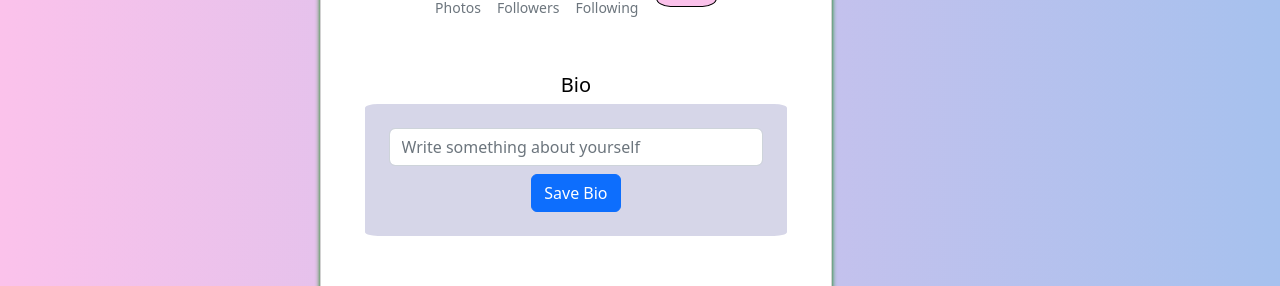
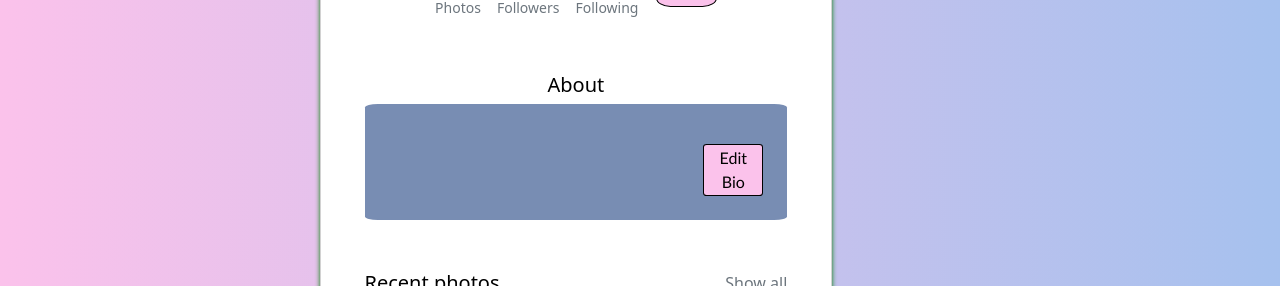
Before and after one commit to ryanhood10/SocialMediaApp, a React (Create React App) app in the folder client/: page /#/Profile in a window 1280 px wide. Shown: the part 403-689 px from the top of the page. Built offline with nearby package versions, Linux system fonts and the light colour scheme.

Commit message:
more dinamic bio and better design

```diff
--- a/client/src/assets/profile.css
+++ b/client/src/assets/profile.css
@@ -49,7 +49,7 @@
 } */
 
 .fifthRow {
-    background-color: rgba(44, 44, 137, 0.193);
+    background-color: rgba(45, 77, 136, 0.641);
     border-radius: 3%;
 }
 
@@ -93,3 +93,17 @@
 .followBtn:hover {
     background-color: orange;
 }
+
+.bioButton {
+
+    margin-left: 84%;
+    border: 1px solid;
+    border-radius: 6%;
+    background-color: #fbc2eb;
+    width: fit-content;
+    font-family: 'Gill Sans', 'Gill Sans MT', Calibri, 'Trebuchet MS', sans-serif;
+}
+
+.bioButton:hover {
+    background-color: orange;
+}
--- a/client/src/components/pages/Profile.jsx
+++ b/client/src/components/pages/Profile.jsx
@@ -8,6 +8,8 @@ import { Link } from 'react-router-dom';
 export default function Profile() {
   const [profilePicture, setProfilePic] = useState(null);
   const fileInputRef = useRef(null);
+  const [isEditing, setIsEditing] = useState(false);
+  const bioInputRef = useRef(null);
 
   // const [isFollowing, setIsFollowing] = useState(false);
   const [bio, setBio] = useState('');
@@ -42,22 +44,21 @@ export default function Profile() {
 
   }, []);
 
-  // // follow button function
-  // function handleFollowClick() {
-  //   setIsFollowing(!isFollowing);
-  // }
-
-
-
 
   function handleBioChange(event) {
-    const value = event.target.value;
-    setBio(value)
+    setBio(event.target.value);
   }
 
   function handleSaveBio() {
-    localStorage.setItem('bio', bio);
+    localStorage.setItem("bio", bio);
+    setIsEditing(false);
   }
+
+  function handleEditBio() {
+    setIsEditing(true);
+  }
+
+
 
 
 
@@ -133,12 +134,27 @@ export default function Profile() {
               </div>
               <div className="card-body p-4 text-black">
                 <div className="mb-5">
-                  <p className="lead fw-normal mb-1">Bio</p>
+                  <p className="lead fw-normal mb-1">About</p>
                   <div className="p-4 fifthRow">
-                    <input type="text" className="form-control mb-2" value={bio} onChange={handleBioChange} placeholder="Write something about yourself" />
-                    <button className="btn btn-primary" onClick={handleSaveBio}>Save Bio</button>
+                    {isEditing ? (
+        <div>
+          <input
+            type="text"
+            ref={bioInputRef}
+            value={bio}
+            onChange={handleBioChange}
+            placeholder="Write something about yourself"
+          />
+          <button className="bioButton" onClick={handleSaveBio}>Save</button>
+        </div>
+      ) : (
+        <div>
+          <p>{bio}</p>
+          <button className="bioButton" onClick={handleEditBio}>Edit Bio</button>
+        </div>
+      )}
 
-                    </div>
+                  </div>
                 </div>
 
 
```
